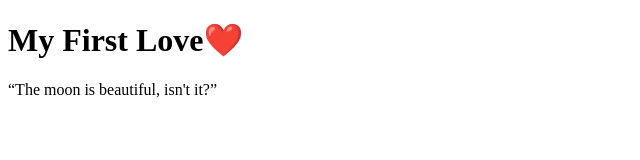
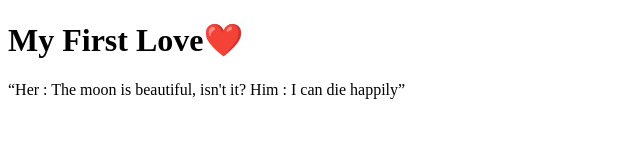
Before and after one commit to mrdocxx/readme, a plain HTML site: page index.html in a window 1280 px wide. Shown: the whole page, without its empty margins (0-640 px from the left). Drawn offline with Linux system fonts and the light colour scheme.

Commit message:
Update index.html

```diff
--- a/index.html
+++ b/index.html
@@ -14,7 +14,8 @@
 <body>
 
 <h1>My First Love❤️</h1>
-<p>“The moon is beautiful, isn't it?”</p>
+<p>“Her : The moon is beautiful, isn't it?
+    Him : I can die happily”</p>
 
 </body>
 </html>
```
